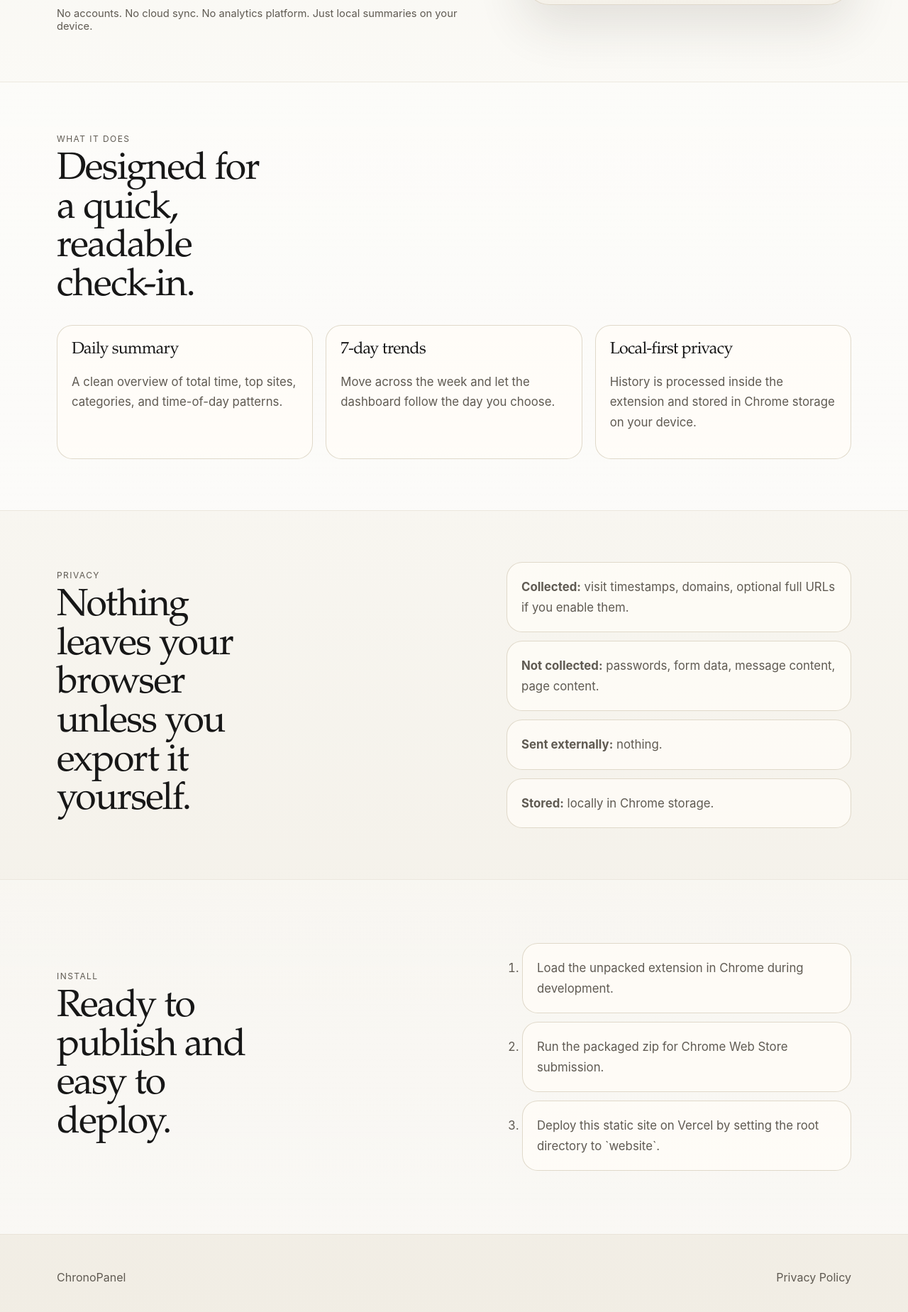
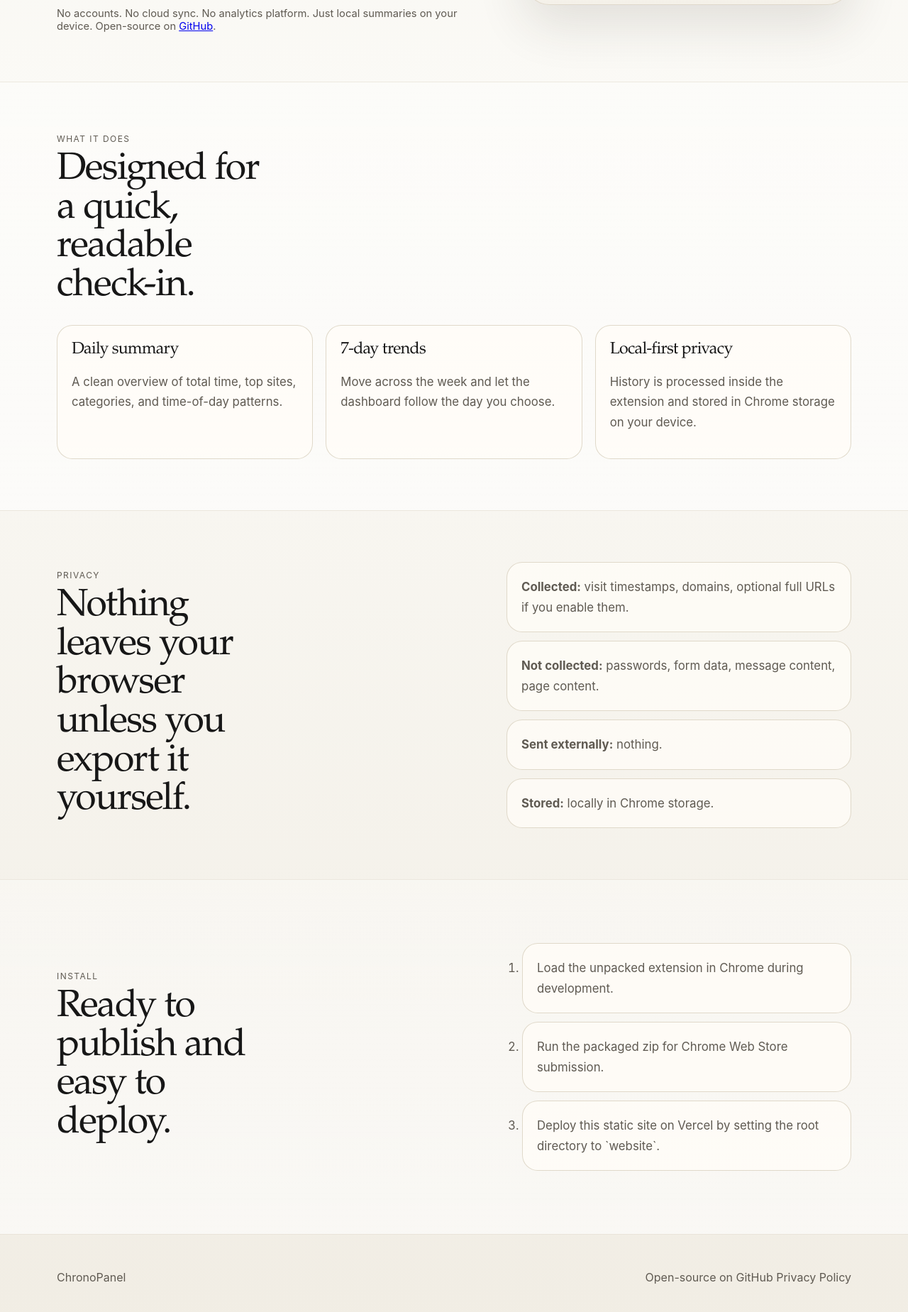
Before and after one commit to rajann44/chronopanel, a browser extension: page website/index.html in a window 1280 px wide. Shown: the part 683-2532 px from the top of the page at 71% size. Drawn offline with Linux system fonts and the light colour scheme.

Commit message:
docs: update web store copy and open-source trust messaging

```diff
--- a/website/index.html
+++ b/website/index.html
@@ -59,7 +59,11 @@
               <a class="button primary" href="#install">Get Ready for Install</a>
               <a class="button secondary" href="./privacy.html">Read Privacy Policy</a>
             </div>
-            <p class="fine-print">No accounts. No cloud sync. No analytics platform. Just local summaries on your device.</p>
+            <p class="fine-print">
+              No accounts. No cloud sync. No analytics platform. Just local summaries on your device.
+              Open-source on
+              <a href="https://github.com/rajann44/chronopanel" target="_blank" rel="noreferrer">GitHub</a>.
+            </p>
           </div>
           <div class="showcase">
             <div class="device-frame">
@@ -153,6 +157,7 @@
       <div class="wrap footer-row">
         <span>ChronoPanel</span>
         <div>
+          <a href="https://github.com/rajann44/chronopanel" target="_blank" rel="noreferrer">Open-source on GitHub</a>
           <a href="./privacy.html">Privacy Policy</a>
         </div>
       </div>
```
Also changed, not shown: docs/CHROME_WEB_STORE.md (+1 -6 lines), docs/STORE_LISTING_COPY.md (+1 -0 lines).
